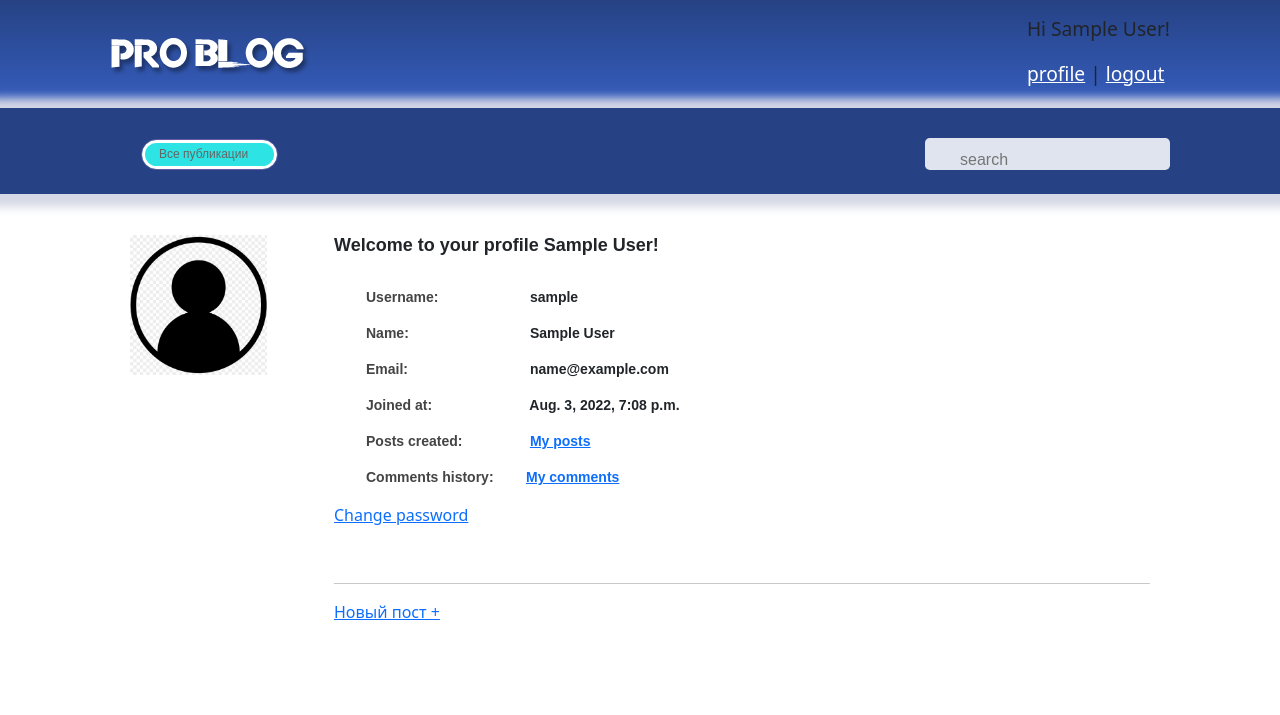
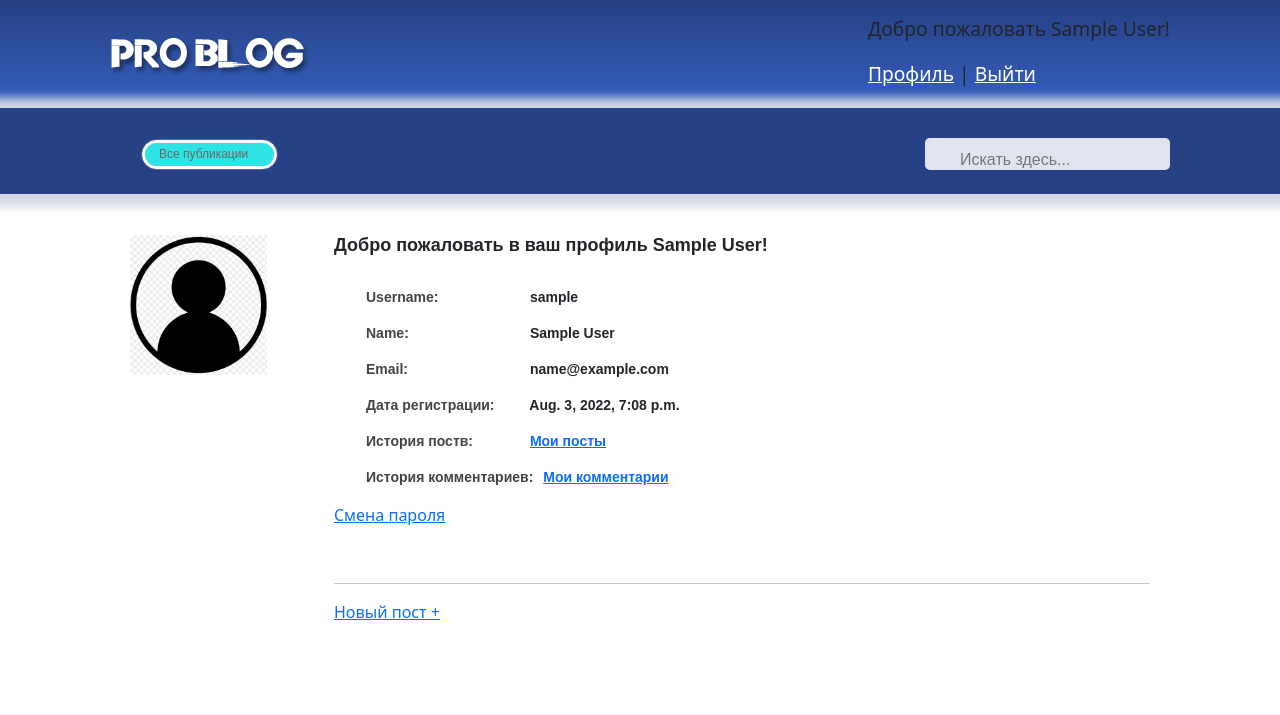
Before and after one commit to fourth-team-core/our_blog, a Django app: page /auth/profile/ in a window 1280 px wide. Shown: the top 715 px of the page. Run offline with Django 4.2, Linux system fonts and the light colour scheme; the visitor is signed in with stand-in values (Sample User, id 1); data that the repository does not hold is empty; some libraries are stand-ins or nearby versions; some web fonts are replaced.

Commit message:
translate to rus

```diff
--- a/blog/templates/authapp/password_reset_complete.html
+++ b/blog/templates/authapp/password_reset_complete.html
@@ -1,11 +1,11 @@
 {% extends 'base.html' %}
 
 {% block title %}
-    Password reset complete
+    Смена пороля завершена
 {% endblock title %}
 
 {% block content %}
     <div>
-        Your password has been set! You may <a href="{% url 'authapp:login' %}">login</a> now!
+        Ваш пароль был изменен! Вы можете <a href="{% url 'authapp:login' %}">войти</a> сейчас!
     </div>
 {% endblock content %}
--- a/blog/templates/authapp/profile.html
+++ b/blog/templates/authapp/profile.html
@@ -2,7 +2,7 @@
 {% load static %}
 
 {% block title %}
-    Profile page
+    Профиль
 {% endblock title %}
 
 {% block messages %}
@@ -18,16 +18,16 @@
                 <img class="profile__avatar" src="{% static 'images/default_avatar.png' %}" alt="">
             {% endif %}
             <div class="profile__data">
-                <h4>Welcome to your profile {{ user.get_full_name }}!</h4>
+                <h4>Добро пожаловать в ваш профиль {{ user.get_full_name }}!</h4>
                 <ul>
                     <li><span class="profile__data-titles">Username:</span> {{ user.username }}</li>
                     <li><span class="profile__data-titles">Name:</span> {{ user.get_full_name }}</li>
                     <li><span class="profile__data-titles">Email:</span> {{ user.email }}</li>
-                    <li><span class="profile__data-titles">Joined at:</span> {{ user.date_joined }}</li>
-                    <li><span class="profile__data-titles">Posts created:</span> <a href="{% url "mainapp:user-posts" %}">My posts</a></li>
-                    <li><span class="profile__data-titles">Comments history:</span><a href="{% url "mainapp:user-comments" %}">My comments</a></li>
+                    <li><span class="profile__data-titles">Дата регистрации:</span> {{ user.date_joined }}</li>
+                    <li><span class="profile__data-titles">История поств:</span> <a href="{% url "mainapp:user-posts" %}">Мои посты</a></li>
+                    <li><span class="profile__data-titles">История комментариев:</span><a href="{% url "mainapp:user-comments" %}">Мои комментарии</a></li>
                 </ul>
-                <p><a href="{% url 'authapp:password-change' %}">Change password</a></p>
+                <p><a href="{% url 'authapp:password-change' %}">Смена пароля</a></p>
                 <br/>
                 <hr/>
                 <div class="profile__cms">
--- a/blog/templates/header.html
+++ b/blog/templates/header.html
@@ -7,13 +7,13 @@
         </div>
         <div class="login">
             {% if user.is_authenticated %}
-                <p>Hi {{ user.get_full_name }}!</p>
-                <a href="{% url 'authapp:profile' %}">profile</a> |
-                <a href="{% url 'authapp:logout' %}">logout</a>
+                <p> Добро пожаловать {{ user.get_full_name }}!</p>
+                <a href="{% url 'authapp:profile' %}">Профиль</a> |
+                <a href="{% url 'authapp:logout' %}">Выйти</a>
             {% else %}
-                <p>You are not logged in</p>
-                <a href="{% url 'authapp:login' %}">login</a> |
-                <a href="{% url 'authapp:signup' %}">signup</a>
+                <p>Вы не вошли в систему:</p>
+                <a href="{% url 'authapp:login' %}">Войти</a> |
+                <a href="{% url 'authapp:signup' %}">Зарегистрироваться</a>
             {% endif %}
         </div>
     </div>
--- a/blog/templates/mainapp/inc-tags.html
+++ b/blog/templates/mainapp/inc-tags.html
@@ -1,4 +1,4 @@
-<h6>Tags:</h6>
+<h6>Теги:</h6>
 <ul>
     {% for tag in post_tags %}
     <li><a href="#">{{ tag }}</a></li>
--- a/blog/templates/mainapp/pagination.html
+++ b/blog/templates/mainapp/pagination.html
@@ -3,7 +3,7 @@
     <span class="step-links">
         {% if page_obj.has_previous %}
             <a href="?page=1">first</a>
-            <a href="?page={{ page_obj.previous_page_number }}">previous</a>
+            <a href="?page={{ page_obj.previous_page_number }}">предыдущая</a>
         {% endif %}
 
         <span class="current">
@@ -11,8 +11,8 @@
         </span>
 
         {% if page_obj.has_next %}
-            <a href="?page={{ page_obj.next_page_number }}">next</a>
-            <a href="?page={{ page_obj.paginator.num_pages }}">last</a>
+            <a href="?page={{ page_obj.next_page_number }}">следующая</a>
+            <a href="?page={{ page_obj.paginator.num_pages }}">последняя</a>
         {% endif %}
     </span>
 </div>{% endcomment %}
--- a/blog/templates/mainapp/post_create_form.html
+++ b/blog/templates/mainapp/post_create_form.html
@@ -5,8 +5,8 @@
     {% csrf_token %}
     {{ form.as_p }}
     <div class="confirmation-buttons">
-        <div><a href="{% url 'authapp:profile' %}"><= Back to my profile</a></div>
-        <div><button type="submit" class="post__create-form__save-btn">Create post</button></div>
+        <div><a href="{% url 'authapp:profile' %}"><= Вернуться к моему профилю</a></div>
+        <div><button type="submit" class="post__create-form__save-btn">Создать пост</button></div>
     </div>
 </form>
 {% endblock %}
--- a/blog/templates/mainapp/post_detail.html
+++ b/blog/templates/mainapp/post_detail.html
@@ -34,7 +34,7 @@
                 <form class="post__content" method="POST">
                     {% csrf_token %}
                     <br>
-                    Your comment:
+                    Ваш коммпентарий:
                     <br>{{ form.content }}
                     <br>
                     <button class="submit post__create-form__save-btn">Reply</button>
@@ -47,13 +47,13 @@
                             {% if comment.active %}
                             <div class="post__comment-block">
                                 <div class="post__comment-block__author">
-                                    Author: {{ comment.author }}
+                                    Автор: {{ comment.author }}
                                 </div>
                                 <div>
                                     {{ comment.content }}
                                 </div>
                                 <div class="post__comment-block__date">
-                                    Created at: {{ comment.created_at|date:"d M Y H:i" }}
+                                    Дата создания: {{ comment.created_at|date:"d M Y H:i" }}
                                 </div>
                             </div>
                             {% endif %}
--- a/blog/templates/mainapp/post_update_form.html
+++ b/blog/templates/mainapp/post_update_form.html
@@ -5,8 +5,8 @@
     {% csrf_token %}
     {{ form.as_p }}
     <div class="confirmation-buttons">
-        <div><a href="{% url 'mainapp:user-posts' %}"><= Back to my posts</a></div>
-        <div><button type="submit" class="post__create-form__save-btn">Update</button></div>
+        <div><a href="{% url 'mainapp:user-posts' %}"><= Вернуться к моим постам</a></div>
+        <div><button type="submit" class="post__create-form__save-btn">Редактировать</button></div>
     </div>
 </form>
 {% endblock %}
--- a/blog/templates/mainapp/search_results.html
+++ b/blog/templates/mainapp/search_results.html
@@ -3,7 +3,7 @@
 {% block content %}
 
     {% if posts %}
-        <p>Total result: {{ posts|length }}</p>
+        <p>Найдено результатов: {{ posts|length }}</p>
         <br>
         {% for post in posts %}
             <a href="{{ post.get_absolute_url }}"><p>{{ post.title }}</p></a>
--- a/blog/templates/mainapp/users_posts_list.html
+++ b/blog/templates/mainapp/users_posts_list.html
@@ -2,7 +2,7 @@
 
 
 {% block title %}
-    My Posts
+    Мои посты
 {% endblock title %}
 
 {% block header %}
@@ -10,7 +10,7 @@
 {% endblock header %}
 
 {% block content %}
-    <h1 class="post__users-posts-header">My posts</h1>
+    <h1 class="post__users-posts-header">Мои посты</h1>
     <h6 class="post__users-posts-subheader">Здесь можно просматривать, редактировать и удалять созданные тобой посты.</h6>
     {% include "mainapp/post_list.html" %}
 {% endblock content %}
--- a/blog/templates/navigation.html
+++ b/blog/templates/navigation.html
@@ -9,7 +9,7 @@
             <ul>
                 <li>
                     <form action="{% url 'mainapp:search-results' %}">
-                        <input type="text" name="q" placeholder="search">
+                        <input type="text" name="q" placeholder="Искать здесь...">
                         <!-- <input type="submit" value=""/> -->
                     </form>
                 </li>
```
Also changed, not shown: blog/templates/authapp/login.html (+7 -4 lines), blog/templates/authapp/password_change.html (+6 -4 lines), blog/templates/authapp/password_reset.html (+6 -4 lines), blog/templates/authapp/password_reset_confirm.html (+7 -6 lines), blog/templates/authapp/signup.html (+6 -2 lines), blog/templates/mainapp/users_comments_list.html (+5 -5 lines).
